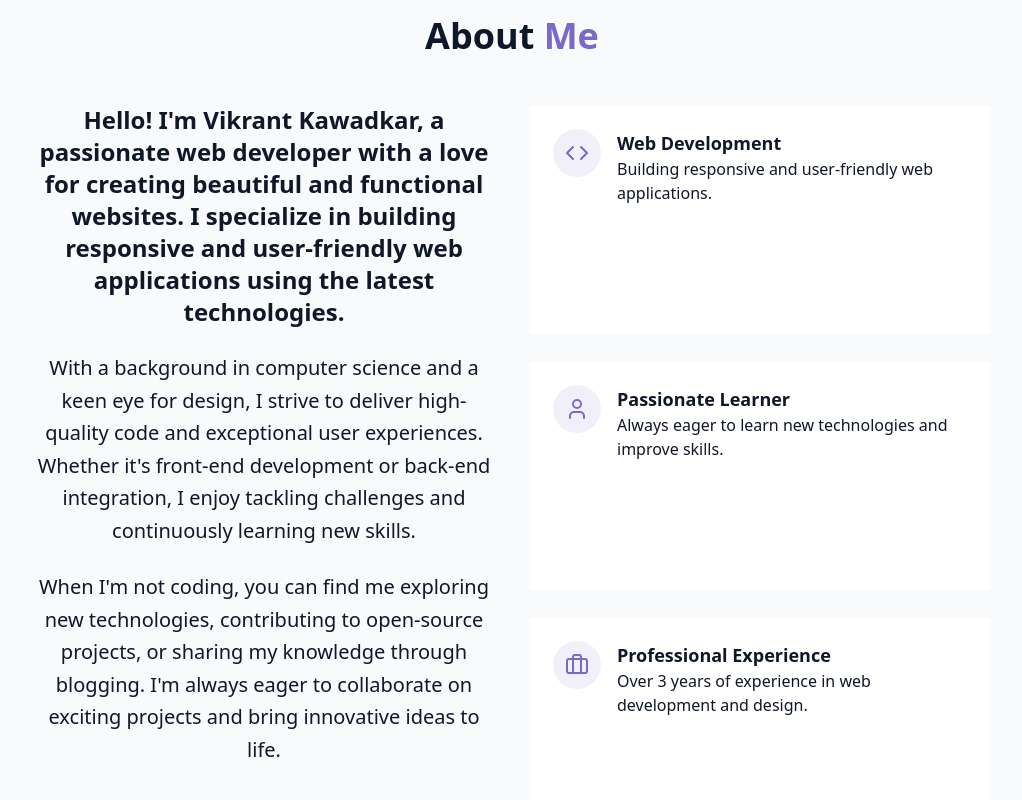
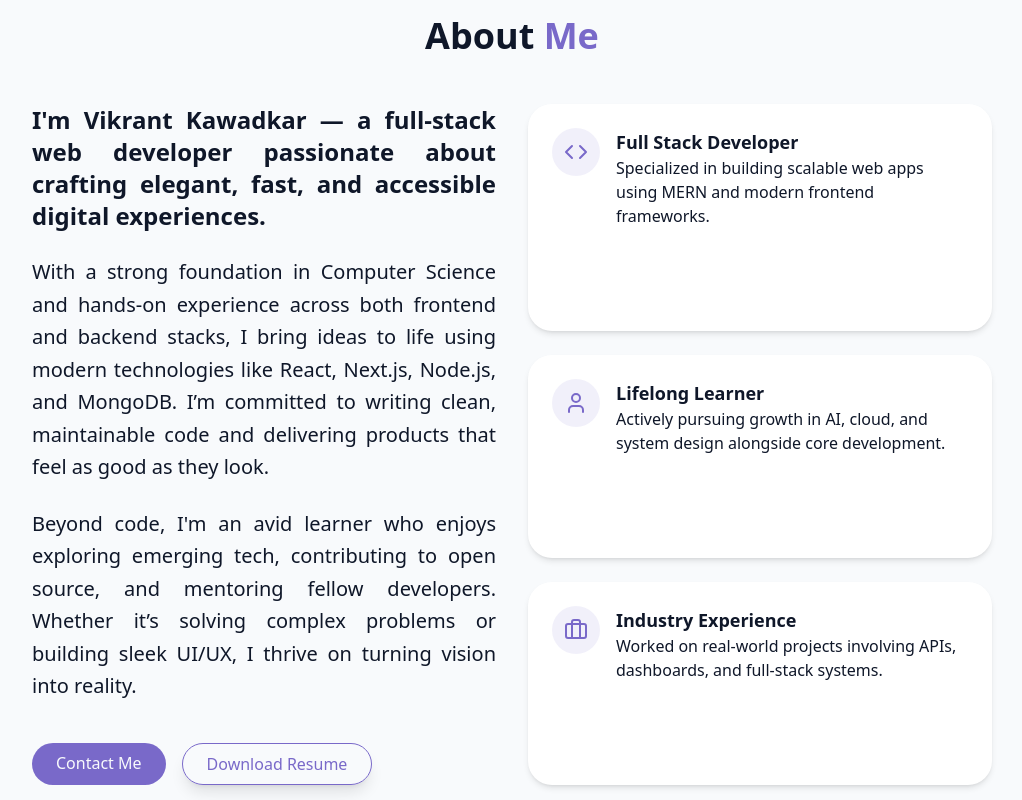
Before and after one commit to ark5234/portfolio, a React (Vite) app: page / in a window 1280 px wide. Shown: the part 880-1680 px from the top of the page, without its empty margins (128-1150 px from the left). Built offline with nearby package versions, Linux system fonts and the light colour scheme.

Commit message:
added hover glow feature in about grid and justified the text

```diff
--- a/src/components/AboutSection.jsx
+++ b/src/components/AboutSection.jsx
@@ -2,83 +2,89 @@ import { Briefcase, Code, User } from "lucide-react";
 
 export const AboutSection = () => {
   return (
-        <section id="about"className="py-24 px-4 relative">
-            {" "}
-            <div className="container max-w-5xl mx-auto ">
+    <section id="about" className="py-24 px-4 relative">
+      <div className="container max-w-5xl mx-auto">
         <h2 className="text-3xl md:text-4xl font-bold text-center mb-12">
           About <span className="text-primary">Me</span>
         </h2>
 
         <div className="grid grid-cols-1 md:grid-cols-2 gap-8">
-                    <div className="space-y-6">
+          {/* About Text */}
+          <div className="space-y-6 text-justify">
             <h3 className="text-2xl font-semibold">
-                            Hello! I'm Vikrant Kawadkar, a passionate web developer with a love for creating beautiful and functional websites.
-                            I specialize in building responsive and user-friendly web applications using the latest technologies.
+              I'm Vikrant Kawadkar — a full-stack web developer passionate about
+              crafting elegant, fast, and accessible digital experiences.
             </h3>
+
             <p className="text-lg md:text-xl text-muted-foreground leading-relaxed">
-                            With a background in computer science and a keen eye for design,
-                            I strive to deliver high-quality code and exceptional user experiences.
-                            Whether it's front-end development or back-end integration, I enjoy tackling challenges and continuously learning new skills.
+              With a strong foundation in Computer Science and hands-on
+              experience across both frontend and backend stacks, I bring ideas
+              to life using modern technologies like React, Next.js, Node.js,
+              and MongoDB. I’m committed to writing clean, maintainable code and
+              delivering products that feel as good as they look.
             </p>
 
             <p className="text-lg md:text-xl text-muted-foreground leading-relaxed">
-                            When I'm not coding, you can find me exploring new technologies,
-                            contributing to open-source projects, or sharing my knowledge through blogging.
-                            I'm always eager to collaborate on exciting projects and bring innovative ideas to life.
+              Beyond code, I'm an avid learner who enjoys exploring emerging
+              tech, contributing to open source, and mentoring fellow developers.
+              Whether it’s solving complex problems or building sleek UI/UX,
+              I thrive on turning vision into reality.
             </p>
 
-                        <div className="flex flex-col sm:flex-row gap-4 pt-4 justify-center">
-                            <a href="#contact" className="cosmic-button">{" "} Contact Me</a>
-                            <a href="/resume.pdf" target="_blank" rel="noopener noreferrer"
-                             className="px-6 py-2 rounded-full border border-primary text-primary hover:bg-primary/80 transition-colors duration-300 shadow-lg">
+            <div className="flex flex-col sm:flex-row gap-4 pt-4 justify-center sm:justify-start">
+              <a href="#contact" className="cosmic-button">
+                Contact Me
+              </a>
+              <a
+                href="/resume.pdf"
+                target="_blank"
+                rel="noopener noreferrer"
+                className="px-6 py-2 rounded-full border border-primary text-primary hover:bg-primary/80 hover:text-background transition-colors duration-300 shadow-lg"
+              >
                 Download Resume
               </a>
             </div>
-
           </div>
 
+          {/* Info Cards */}
           <div className="grid grid-cols-1 gap-6">
-                        <div className="gradient-border p-6 card-hover">
+            <div className="p-6 rounded-3xl bg-card shadow-md transition-all duration-300 hover:shadow-[0_0_25px_6px_rgba(127,90,240,0.3)] dark:hover:shadow-[0_0_25px_8px_rgba(0,240,255,0.3)]">
               <div className="flex items-start gap-4">
                 <div className="p-3 rounded-full bg-primary/10">
                   <Code className="h-6 w-6 text-primary" />
                 </div>
                 <div className="text-left">
-                                    <h4 className="font-semibold text-lg">
-                                        Web Development
-                                    </h4>
+                  <h4 className="font-semibold text-lg">Full Stack Developer</h4>
                   <p className="text-muted-foreground">
-                                        Building responsive and user-friendly web applications.
+                    Specialized in building scalable web apps using MERN and modern frontend frameworks.
                   </p>
                 </div>
               </div>
             </div>
-                        <div className="gradient-border p-6 card-hover">
+
+            <div className="p-6 rounded-3xl bg-card shadow-md transition-all duration-300 hover:shadow-[0_0_25px_6px_rgba(127,90,240,0.3)] dark:hover:shadow-[0_0_25px_8px_rgba(0,240,255,0.3)]">
               <div className="flex items-start gap-4">
                 <div className="p-3 rounded-full bg-primary/10">
                   <User className="h-6 w-6 text-primary" />
                 </div>
                 <div className="text-left">
-                                    <h4 className="font-semibold text-lg">
-                                        Passionate Learner
-                                    </h4>
+                  <h4 className="font-semibold text-lg">Lifelong Learner</h4>
                   <p className="text-muted-foreground">
-                                        Always eager to learn new technologies and improve skills.
+                    Actively pursuing growth in AI, cloud, and system design alongside core development.
                   </p>
                 </div>
               </div>
             </div>
-                        <div className="gradient-border p-6 card-hover">
+
+            <div className="p-6 rounded-3xl bg-card shadow-md transition-all duration-300 hover:shadow-[0_0_25px_6px_rgba(127,90,240,0.3)] dark:hover:shadow-[0_0_25px_8px_rgba(0,240,255,0.3)]">
               <div className="flex items-start gap-4">
                 <div className="p-3 rounded-full bg-primary/10">
                   <Briefcase className="h-6 w-6 text-primary" />
                 </div>
                 <div className="text-left">
-                                    <h4 className="font-semibold text-lg">
-                                        Professional Experience
-                                    </h4>
+                  <h4 className="font-semibold text-lg">Industry Experience</h4>
                   <p className="text-muted-foreground">
-                                        Over 3 years of experience in web development and design.
+                    Worked on real-world projects involving APIs, dashboards, and full-stack systems.
                   </p>
                 </div>
               </div>
@@ -88,4 +94,4 @@ export const AboutSection = () => {
       </div>
     </section>
   );
-    }
+};
```
Lines whose indentation alone changed are shown as unchanged.
